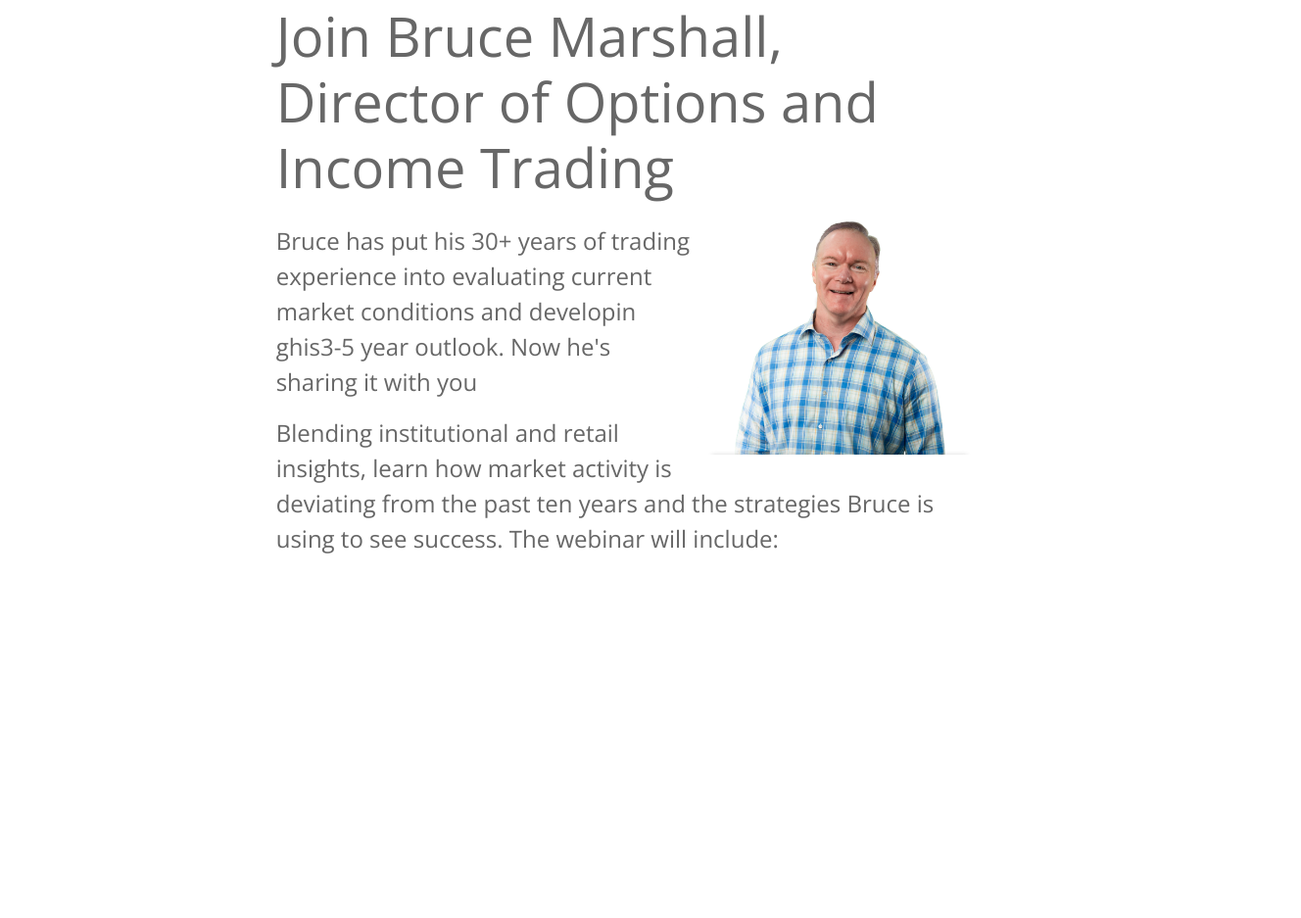
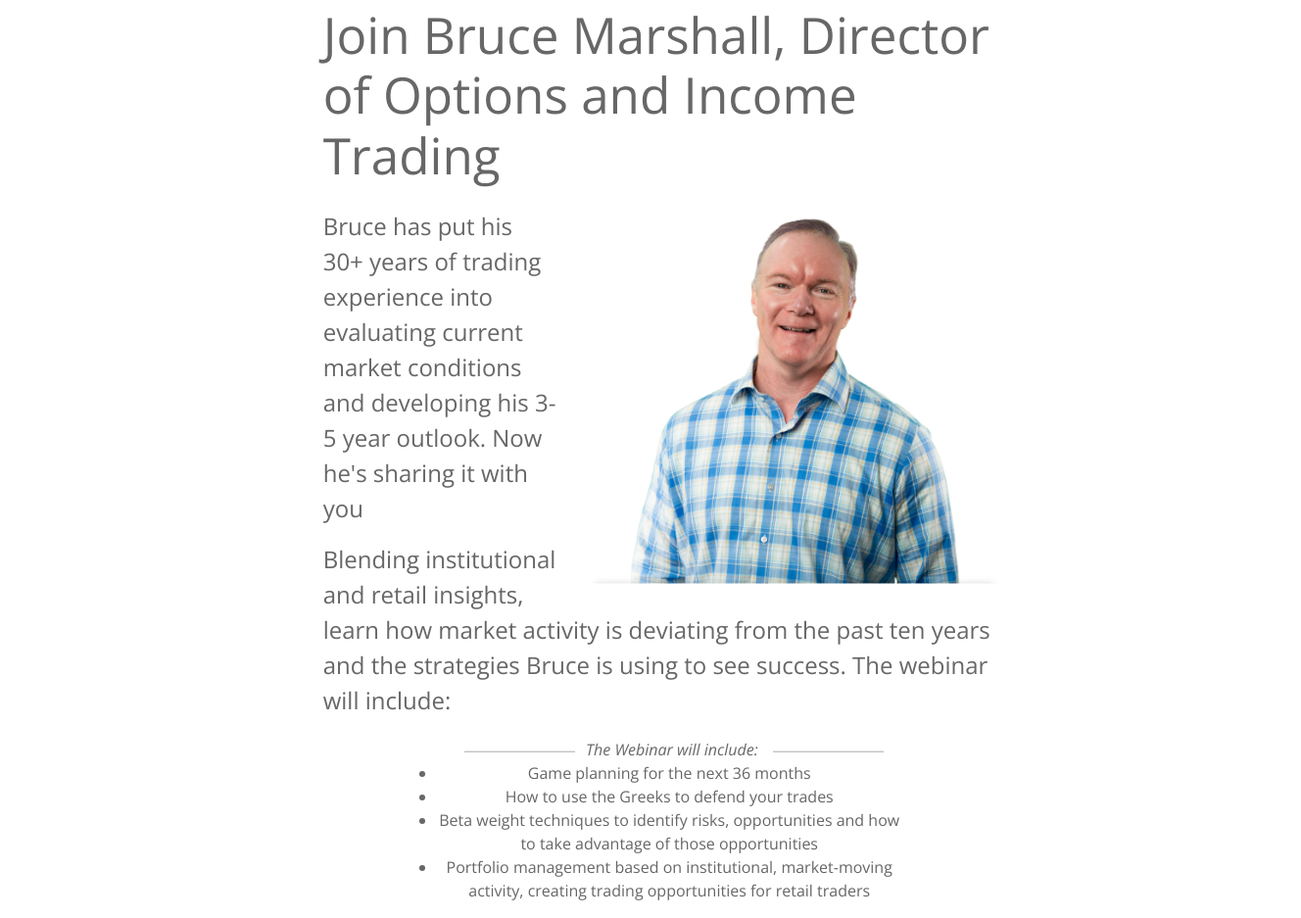
Before and after one commit to markdreed512/simpler-test, a website: page public/index.html in a window 1280 px wide. Shown: the part 823-1760 px from the top of the page at 98% size, 1328 px wide, since content can reach past the window. Before the commit the page ends 1407 px from the top, so only its background shows below. Drawn offline with nearby package versions, Linux system fonts and the light colour scheme.

Commit message:
tweaking layout

```diff
--- a/public/assets/css/main.scss
+++ b/public/assets/css/main.scss
@@ -3,10 +3,9 @@ $fontGrey: #676767;
 body{
     color: $fontGrey;
     // background-color: grey;
-    text-align: center;
     font-family: 'Open Sans', sans-serif;
     box-sizing: border-box;
-
+    text-align:center;
 }
 // .wrapper{
 //     display: grid;
@@ -17,11 +16,15 @@ body{
     padding: 40px 0;
     .logo-container{
         margin: 0 auto;
+        padding:0;
     }
     #logo{
         width: 80%;
 
     }
+}
+.outer{
+    margin: 0;
 }
 .main{
     height: 100%;
@@ -116,15 +119,29 @@ body{
         text-align: left;
         #bottom-title{
             line-height:1.2;
-            font-size:3.5rem;
+            font-size:3.2rem;
         }
     }
     .bruce-area{
-        #bruce{
-            width: 40%;
-        }
         .bruce-p{
             font-size: 1.5rem;
+            text-align: left;
+        }
+    }
+    .will-include-area{
+        .line{
+            width: 22%;
+            height: 0;
+            border-bottom: 1px solid #C4C4C4;
+            margin: 3px;
+            display:inline-block;
+        }
+        .include-head{
+            span{
+                font-style: italic;
+            }
+        }
+        .include-list li{
             text-align: left;
         }
     }
--- /dev/null
+++ b/public/assets/css/main2.css
@@ -0,0 +1,17 @@
+*{
+    border: 1px solid green;
+}
+
+.header {
+    background-color: #0C2434;
+    padding: 40px 0;
+  }
+
+  .header .logo-container {
+    margin: 0 auto;
+    padding: 0;
+  }
+
+  .header #logo {
+    width: 80%;
+  }
--- a/public/index.html
+++ b/public/index.html
@@ -24,12 +24,13 @@
         </div>
             <div class="container-fluid main">
                 <div class="row top-row  py-md-5  border">
-                <div class="top-box  col-lg-4">
+                    <div class="top-box  col-md-4">
                         <!-- <img id="bgImg" src="assets/images/bg.png" alt="blue swirly background"> -->
                         <h1 id="title">Bruce Marshall's Private Options Income Mentorship</h1>
                         <p id="subtitle">Consistent Options Income in Almost Any Market Condition</p>
                         <div id="line"></div>
-                    <p id="date"><span id="calendar"><img src="assets/images/calendar.svg" alt=""></span> Friday,January
+                        <p id="date"><span id="calendar"><img src="assets/images/calendar.svg" alt=""></span>
+                            Friday,January
                             4th,2019 at 3:15PM CT</p>
                     </div>
                     <div id="reg-card" class="card  col-lg-3">
@@ -49,23 +50,47 @@
                     </div>
                 </div>
             </div>
-        <div class="container-fluid bottom-half">
+            <div class="container-fluid bottom-half ml-5">
                 <div class="row bottom-area pt-5">
                     <div class="bottom-area-title  col-md-7 mx-auto">
-                    <div class="" id="bottom-title">Join Bruce Marshall, Director of Options and Income Trading</div>
+                        <div class="" id="bottom-title">Join Bruce Marshall, Director of Options and Income Trading
+                        </div>
 
                     </div>
 
                 </div>
                 <div class="row bruce-area ">
                     <div class="col-sm-7 mx-auto">
-                    <img class="float-right" src="./assets/images/bruce.png" alt="Bruce Marshall" id="bruce">
-                    <p class="mt-4 bruce-p">Bruce has put his 30+ years of trading experience into evaluating current market conditions and developin ghis3-5 year outlook. Now he's sharing it with you</p>
-                    <p class="bruce-p">Blending institutional and retail insights, learn how market activity is deviating from the past ten years and the strategies Bruce is using to see success. The webinar will include: </p>
+                        <img class="float-right col-sm-9 col-lg-8" src="./assets/images/bruce.png" alt="Bruce Marshall"
+                            id="bruce">
+                        <p class="mt-4 bruce-p">Bruce has put his 30+ years of trading experience into evaluating
+                            current market conditions and developing his 3-5 year outlook. Now he's sharing it with you
+                        </p>
+                        <p class="bruce-p">Blending institutional and retail insights, learn how market activity is
+                            deviating from the past ten years and the strategies Bruce is using to see success. The
+                            webinar will include: </p>
+                    </div>
+                </div>
+                <div class="row col-md-6 will-include-area mx-auto mt-1">
+                    <div class=" col-sm-11 include-head mx-auto ml-0">
+                        <hr class="line" id="left-line"><span class="mx-2">The Webinar will include:</span>
+                        <hr class="line" id="right-line">
+                    </div>
+                    <div class="col-sm-11 col-med-4" id="include-list">
+                        <ul>
+                            <li>Game planning for the next 36 months</li>
+                            <li>How to use the Greeks to defend your trades</li>
+                            <li>Beta weight techniques to identify risks, opportunities and how to take advantage of
+                                those opportunities</li>
+                            <li>Portfolio management based on institutional, market-moving activity, creating trading
+                                opportunities for retail traders</li>
+                        </ul>
+                    </div>
+
                 </div>
             </div>
         </div>
-</div>
+
 
     <script src="https://ajax.googleapis.com/ajax/libs/jquery/3.4.1/jquery.min.js"></script>
 
@@ -83,10 +108,10 @@
         }
         var firstname = getQueryVariable('name');
         var email = getQueryVariable('email');
-            if (firstname){
+        if (firstname) {
             $('#nameInput').val(firstname);
         }
-            if (email){
+        if (email) {
             $('#emailInput').val(email);
         }
     </script>
```
Also changed, not shown: public/index3.html (added, +30 -0 lines), public/assets/css/main.css, 1 other file. Lines whose indentation alone changed are shown as unchanged.
